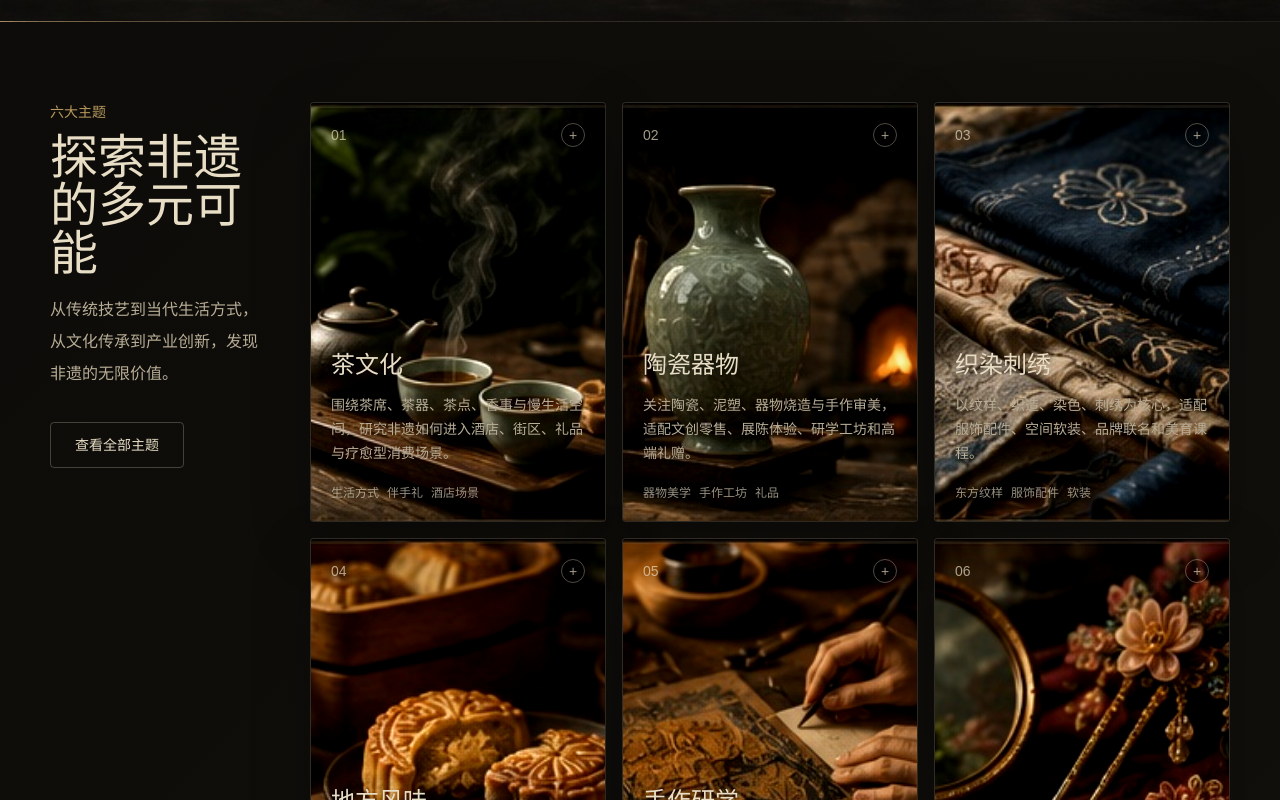
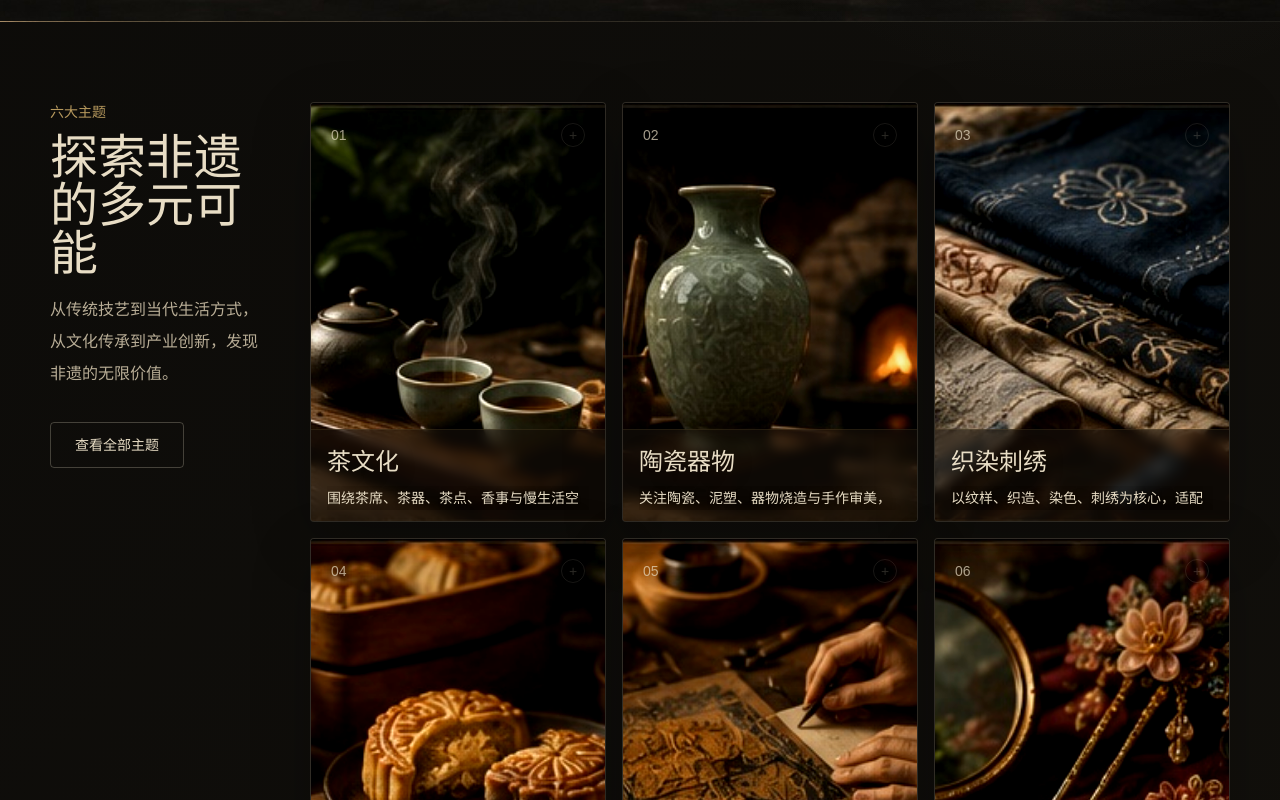
Before and after one commit to dandanfeng24-stack/5414392, a Next.js app: page / in a window 1280 px wide. Shown: the part 780-1580 px from the top of the page. Built offline with nearby package versions, Linux system fonts and the light colour scheme.

Commit message:
Refine homepage theme card text display

```diff
--- a/components/cards/ThemeCard.tsx
+++ b/components/cards/ThemeCard.tsx
@@ -27,20 +27,26 @@ export function ThemeCard({ theme, index }: { theme: Theme; index: number }) {
           backgroundSize: "cover"
         }}
       />
-      <div className="relative z-10 mb-auto flex items-center justify-between text-sm text-paper/70">
+      <div className="relative z-10 mb-auto flex items-center justify-between text-sm text-paper/70 transition-colors duration-300 group-hover:text-[#c9a45a] group-focus-visible:text-[#c9a45a]">
         <span>{String(index + 1).padStart(2, "0")}</span>
-        <span className="grid h-6 w-6 place-items-center rounded-full border border-paper/35 transition group-hover:border-gold group-hover:text-gold">
+        <span className="grid h-6 w-6 place-items-center rounded-full border border-paper/20 text-paper/35 opacity-55 transition-colors duration-300 group-hover:border-gold/55 group-hover:text-[#c9a45a] group-hover:opacity-100 group-focus-visible:border-gold/55 group-focus-visible:text-[#c9a45a] group-focus-visible:opacity-100">
           +
         </span>
       </div>
-      <h3 className="relative z-10 font-serif text-2xl text-paper">{theme.shortName}</h3>
-      <p className="relative z-10 mt-3 line-clamp-3 text-sm leading-6 text-linen">{theme.description}</p>
-      <div className="relative z-10 mt-5 flex flex-wrap gap-2">
-        {theme.tags.slice(0, 3).map((tag) => (
-          <span key={tag} className="text-xs text-paper/65">
-            {tag}
-          </span>
-        ))}
+      <div className="pointer-events-none absolute inset-x-0 bottom-0 z-10 max-h-[92px] overflow-hidden border-t border-gold/[0.12] bg-[#18110a]/[0.56] p-4 backdrop-blur-[6px] transition-[max-height,background-color] duration-500 ease-out group-hover:max-h-[156px] group-hover:bg-[#18110a]/[0.72] group-focus-visible:max-h-[156px] group-focus-visible:bg-[#18110a]/[0.72]">
+        <h3 className="font-serif text-2xl text-paper transition-colors duration-300 group-hover:text-[#c9a45a] group-focus-visible:text-[#c9a45a]">
+          {theme.shortName}
+        </h3>
+        <p className="mt-2 max-h-6 overflow-hidden text-sm leading-6 text-paper/72 transition-[max-height,color] duration-500 ease-out group-hover:max-h-[72px] group-hover:text-amber-100/86 group-focus-visible:max-h-[72px] group-focus-visible:text-amber-100/86">
+          {theme.description}
+        </p>
+        <div className="mt-3 flex max-h-0 flex-wrap gap-2 overflow-hidden opacity-0 transition-[max-height,opacity] duration-500 ease-out group-hover:max-h-12 group-hover:opacity-100 group-focus-visible:max-h-12 group-focus-visible:opacity-100">
+          {theme.tags.slice(0, 2).map((tag) => (
+            <span key={tag} className="text-xs text-[#c9a45a]/65">
+              {tag}
+            </span>
+          ))}
+        </div>
       </div>
     </Link>
   );
--- a/components/home/ThemeEntrySection.tsx
+++ b/components/home/ThemeEntrySection.tsx
@@ -1,5 +1,4 @@
 import { ThemeCard } from "@/components/cards/ThemeCard";
-import { SectionHeading } from "@/components/ui/SectionHeading";
 import type { Theme } from "@/lib/types";
 
 export function ThemeEntrySection({ themes }: { themes: Theme[] }) {
@@ -7,11 +6,20 @@ export function ThemeEntrySection({ themes }: { themes: Theme[] }) {
     <section id="themes" className="border-b border-paper/10 py-20">
       <div className="section-shell grid gap-10 lg:grid-cols-[220px_1fr]">
         <div>
-          <SectionHeading
-            eyebrow="六大主题"
-            title="探索非遗的多元可能"
-            description="从传统技艺到当代生活方式，从文化传承到产业创新，发现非遗的无限价值。"
-          />
+          <div className="mb-8 max-w-3xl">
+            <div className="mb-3 text-sm text-gold">六大主题</div>
+            <h2 className="font-serif text-3xl leading-tight text-paper md:text-5xl">
+              <span className="md:hidden">探索非遗的多元可能</span>
+              <span className="hidden md:inline">
+                探索非遗
+                <br />
+                的多元可能
+              </span>
+            </h2>
+            <p className="mt-4 text-base leading-8 text-linen">
+              从传统技艺到当代生活方式，从文化传承到产业创新，发现非遗的无限价值。
+            </p>
+          </div>
           <a className="inline-flex rounded border border-paper/25 px-6 py-3 text-sm text-paper hover:border-gold hover:text-gold" href="/database">
             查看全部主题
           </a>
```
